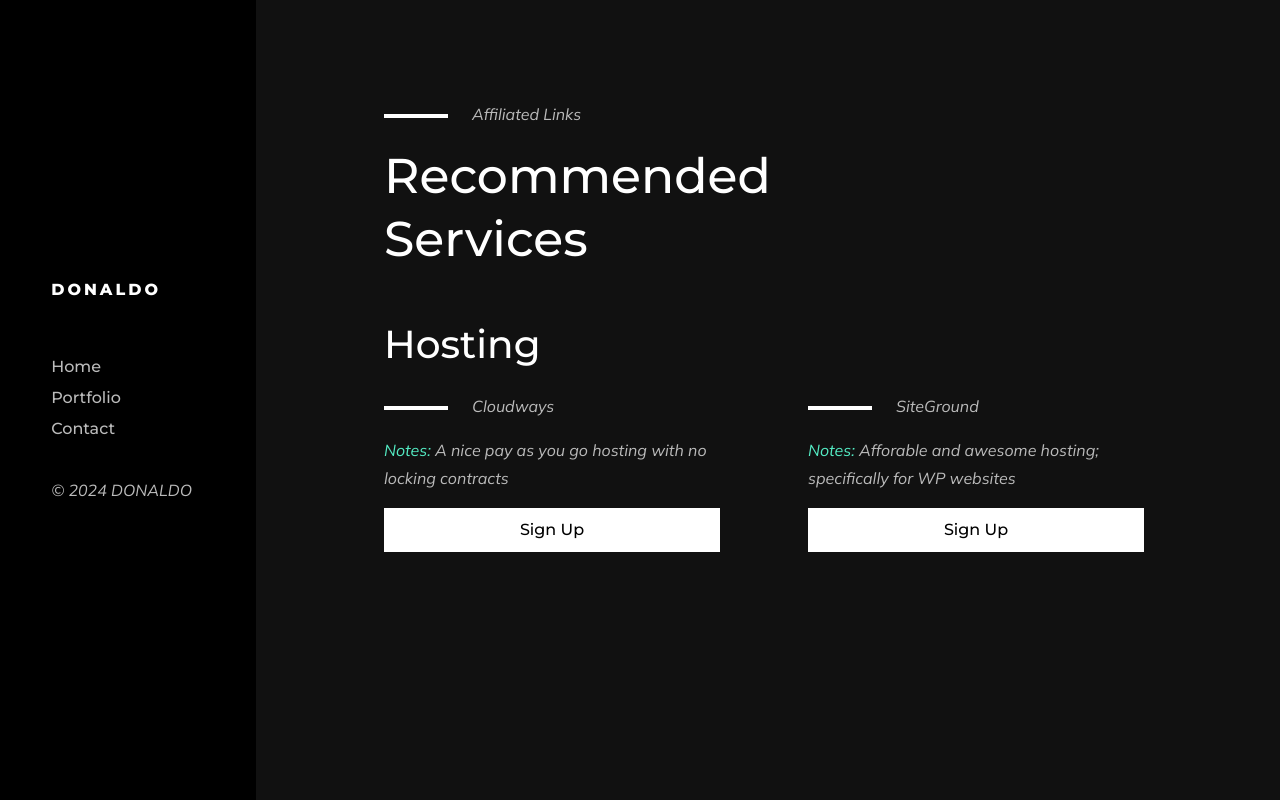
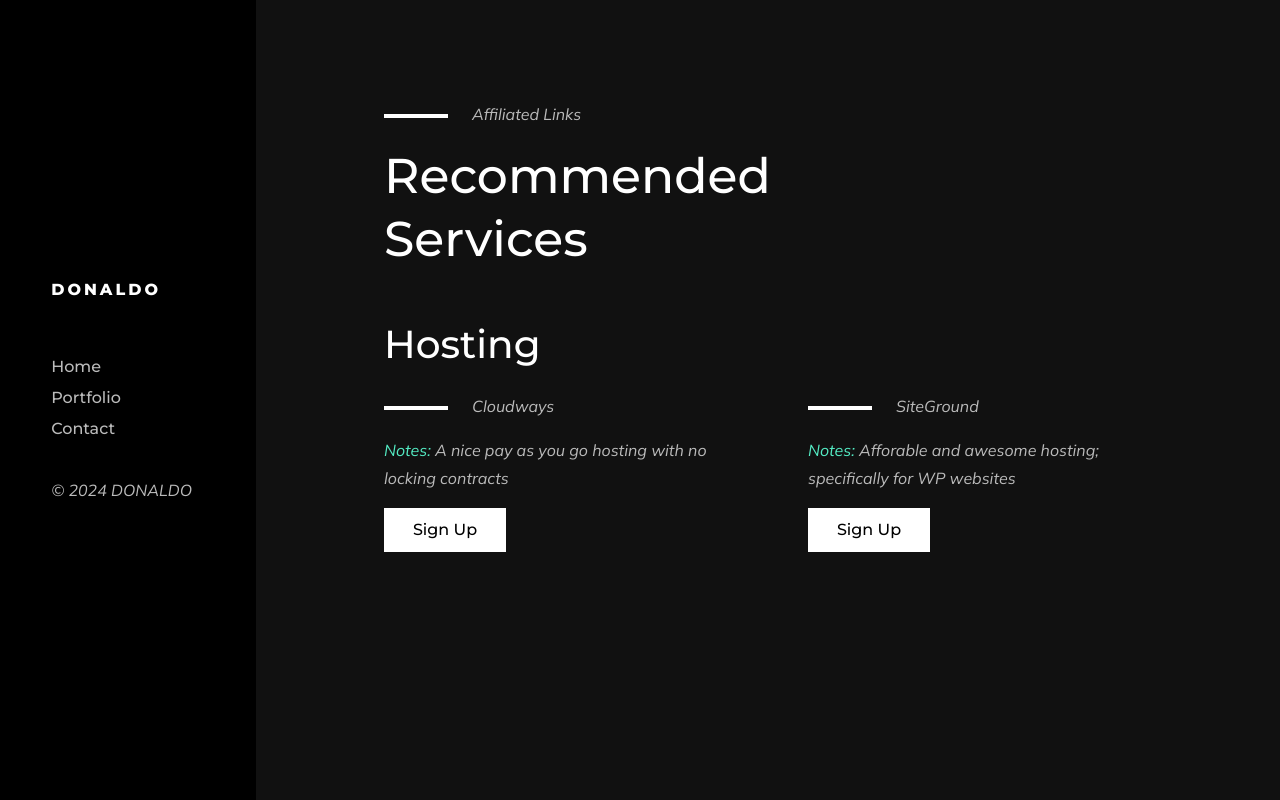
Before and after one commit to DonaldoLR/portfolio-website, a React (Create React App) app: page /Affiliates in a window 1280 px wide. Built offline with nearby package versions, Linux system fonts and the light colour scheme.

Commit message:
revert: last change caused styling issues to button

```diff
--- a/src/Components/AffiliateCard.jsx
+++ b/src/Components/AffiliateCard.jsx
@@ -11,7 +11,7 @@
 				<p className='affiliate-p'>
 					<span className='affiliate-features'>Notes:</span> {notes}
 				</p>
-				<div id='project-links'>
+				<div class='project-links'>
 					<a
 						href={link}
 						className='button'
--- a/src/Styles/5-Templates/_affiliates.scss
+++ b/src/Styles/5-Templates/_affiliates.scss
@@ -14,6 +14,3 @@
 	display: grid;
 	align-content: space-between;
 }
-#project-links a {
-	display: block !important;
-}
```
